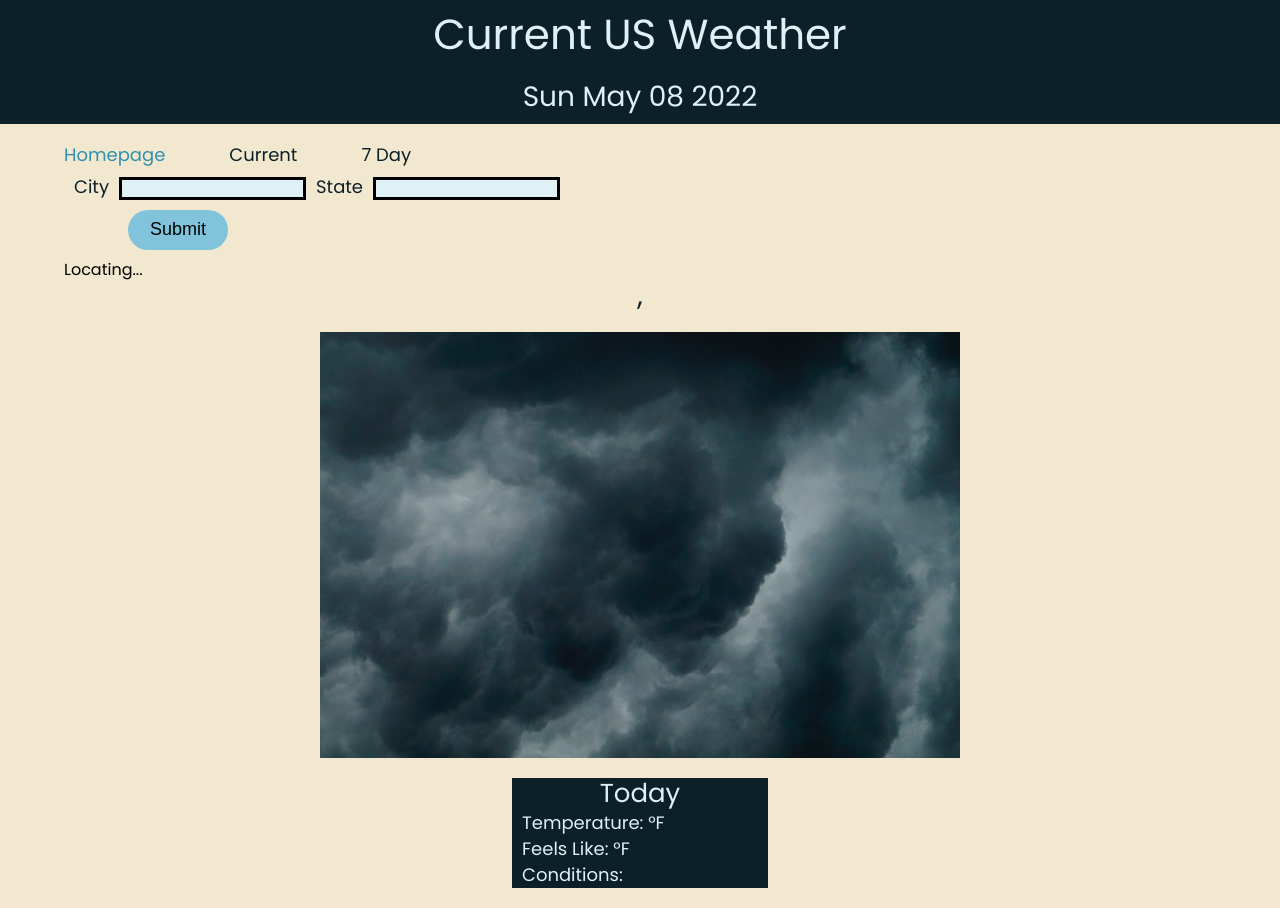
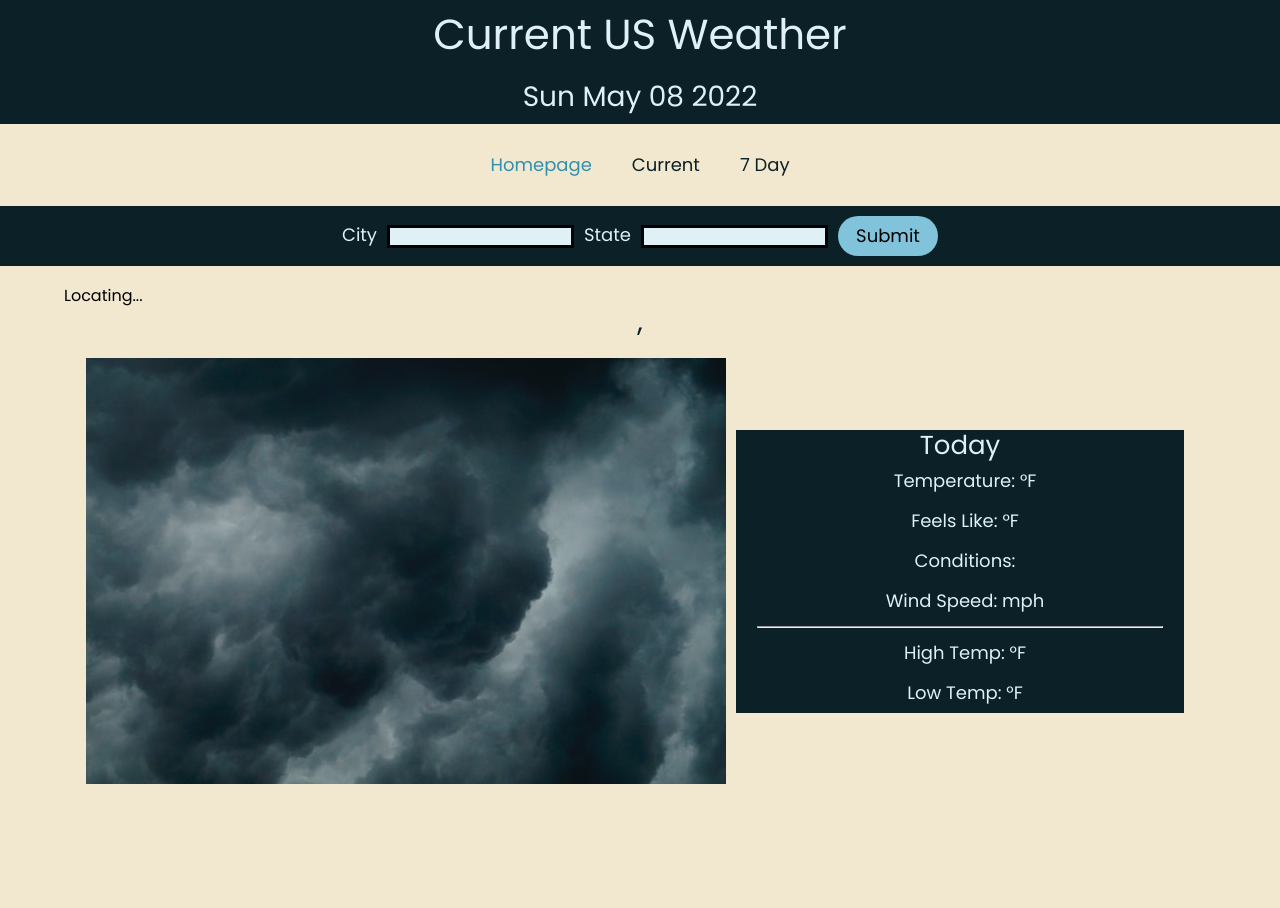
Before and after one commit to HileChris-FS/Project-Portfolio-4, a React (Create React App) app in the folder pp4/: page / in a window 1280 px wide. After the commit the page ends 800 px from the top, so only its background shows below. Built offline with nearby package versions, Linux system fonts and the light colour scheme; no server answers.

Commit message:
css changes

```diff
--- a/pp4/src/component/Location.js
+++ b/pp4/src/component/Location.js
@@ -59,9 +59,10 @@ const Location = props => {
                                 name="state"
                                 onChange={(e) => setState(e.target.value)} />
                         </div>
+                        <button className="button" type="submit" >Submit</button>
                     </div>
-                    <button style={styles.button} className="button" type="submit" >Submit</button>
                 </div>
+
             </form>
 
 
@@ -75,22 +76,24 @@ const styles ={
     label: {
         fontSize: '18px',
         margin: '0 10px',
-        color: '#0B2027'
+        color: '#DFF0F6'
     },
     inputs: {
         display: 'flex',
         flexWrap: 'wrap',
-        marginLeft: '5%'
     },
     inputBar: {
         backgroundColor: '#DFF0F6',
         border: 'solid'
     },
     space: {
-        marginTop: '10px'
+        marginTop: '18px'
     },
-    button: {
-        marginLeft: '10%'
+    submitBox: {
+        display: 'flex',
+        justifyContent: 'center',
+        margin: '20px 0',
+        backgroundColor: '#0B2027'
     }
 
 }
--- a/pp4/src/component/Nav.js
+++ b/pp4/src/component/Nav.js
@@ -17,7 +17,7 @@ const Nav = props => {
     const splitLocation = pathname.split("/");
 
     return (
-        <nav >
+        <nav style={styles.nav}>
              {/* Checking the current path name using javascript ternary operator and if true adding active classname to it */}
             <StyledLink to="/" className={splitLocation[1] === "" ? "active" : ""}>Homepage</StyledLink>
             <StyledLink to="/current" state={{lat:{lat}, lon:{lon}, city:{city}}} className={splitLocation[1] === "current" ? "active" : "" }>Current</StyledLink>
@@ -27,10 +27,17 @@ const Nav = props => {
 }
 export default Nav;
 
+const styles = {
+    nav: {
+        display: 'flex',
+        justifyContent: 'center'
+    }
+}
+
 const StyledLink = styled(Link)`
     font-size: 18px;
-    margin-left: 5%;
     color: #0B2027;
+    margin: 10px 20px;
     &:hover {
         color: #80C3DB;
     }
--- a/pp4/src/component/Weather.js
+++ b/pp4/src/component/Weather.js
@@ -14,7 +14,10 @@ import Clouds2 from "../images/clouds2.jpg";
 const Weather = props => {
     const [temp, setTemp] = useState("");
     const [conditions, setConditions] = useState("");
-    const [feelsLike, setFeelsLike] = useState("")
+    const [feelsLike, setFeelsLike] = useState("");
+    const [max, setMax] = useState("");
+    const [min, setMin] = useState("");
+    const [wind, setWind] = useState("");
     var [id, setID] = useState("");
     let image;
 
@@ -30,7 +33,10 @@ const Weather = props => {
                 setConditions(data.weather[0].description);
                 setID(data.weather[0].id);
                 setFeelsLike(data.main.feels_like);
-
+                setWind(data.wind.speed);
+                setMax(data.main.temp_max);
+                setMin(data.main.temp_min);
+                    console.log(data)
                 }
                 catch(err)  {
                     console.log(err);
@@ -66,51 +72,35 @@ const Weather = props => {
 
 
     return (
-        <section>
-            <div style={styles.imgContainer}>
-            <img style={styles.image} src={image} alt="conditions" />
+        <section className="container">
+            <img className="img" src={image} alt="conditions" />
+            <div className="card">
+                <h3 style={styles.h3}>Today</h3>
+                <p style={styles.p}>Temperature: {temp}°F</p>
+                <p style={styles.p}>Feels Like: {feelsLike}°F</p>
+                <p style={styles.p}>Conditions: {conditions}</p>
+                <p style={styles.p}>Wind Speed: {wind} mph</p>
+                <hr style={styles.hr}></hr>
+                <p style={styles.p}>High Temp: {max}°F</p>
+                <p style={styles.p}>Low Temp: {min}°F</p>
             </div>
-            <div style={styles.card}>
-                <div  className="card">
-                    <h3 style={styles.h3}>Today</h3>
-                    <p style={styles.p}>Temperature: {temp}°F</p>
-                    <p style={styles.p}>Feels Like: {feelsLike}°F</p>
-                    <p style={styles.p}>Conditions: {conditions}</p>
-                </div>
-            </div>
-
         </section>
     )
 }
 export default Weather
 
 const styles = {
-    image: {
-        width: '50%',
-    },
-    imgContainer: {
-        display: 'flex',
-        justifyContent: 'center'
-    },
     h3: {
         textAlign: 'center'
     },
     p: {
+        textAlign: 'center',
         color: '#DFF0F6',
         fontSize: '18px',
         marginLeft: '10px',
-        lineHeight: '26px'
+        lineHeight: '40px'
     },
-    btnAlign: {
-        display: 'flex',
-        justifyContent: 'center',
-    },
-    button: {
-        marginTop: '20px',
-        marginBottom: '20px'
-    },
-    card: {
-        display: 'flex',
-        justifyContent: 'center'
+    hr: {
+        width: '90%'
     }
 }
--- a/pp4/src/index.css
+++ b/pp4/src/index.css
@@ -44,7 +44,7 @@ h3 {
 
 
 .button {
-  font-size: 1.8rem;
+  font: 1.8rem/1.2 "Poppins", sans-serif;
   color: black;
   background: #80C3DB;
   align-items: center;
@@ -65,37 +65,54 @@ h3 {
 }
 
 @media only screen and (max-width: 479px) {
-  .card {
-    width: 75%;
+  .container{
+    display: flex;
+    flex-direction: column;
   }
+
 }
 
 @media screen and (min-width: 480px) {
-  .card {
-    width: 45%;
+  .container{
+    display: flex;
+    flex-direction: column;
+    align-items: center;
+  }
+  .img {
+    width: 50%;
   }
 }
 
 @media screen and (min-width: 768px) {
+  .container {
+    display: flex;
+    flex-direction: row;
+    justify-content: center;
+  }
   .card {
-    width: 40%;
+    width: 35%;
+  }
+  .img {
+    width: 50%;
   }
 }
 
 @media screen and (min-width: 1024px) {
-  .card {
-    width: 35%;
+  .container {
+    display: flex;
+    flex-direction: row;
+    justify-content: center;
   }
-}
 
-@media screen and (min-width: 1024px) {
-  .card {
-    width: 25%;
-  }
 }
 
 @media screen and (min-width: 1200px) {
-  .card {
-    width: 20%;
+  .container {
+    display: flex;
+    flex-direction: row;
+    justify-content: center;
+  }
+  .img {
+    width: 50%;
   }
 }
--- a/pp4/src/pages/Sevenday.js
+++ b/pp4/src/pages/Sevenday.js
@@ -45,14 +45,6 @@ const Sevenday = () => {
 export default Sevenday;
 
 const styles = {
-    btnAlign: {
-        display: 'flex',
-        justifyContent: 'center',
-    },
-    button: {
-        marginTop: '20px',
-        marginBottom: '20px'
-    },
     h2: {
         textAlign: 'center',
         marginBottom: '20px'
```
